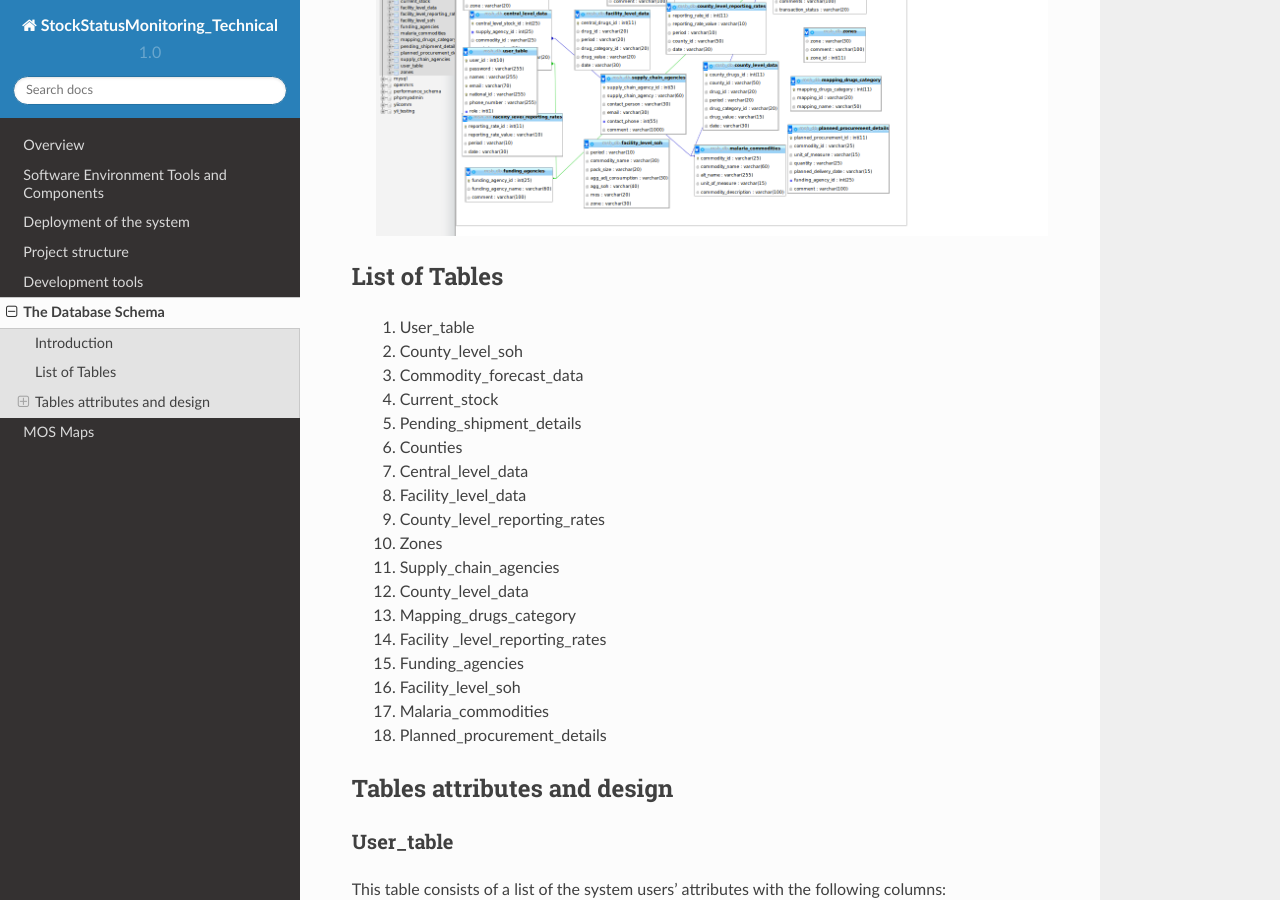
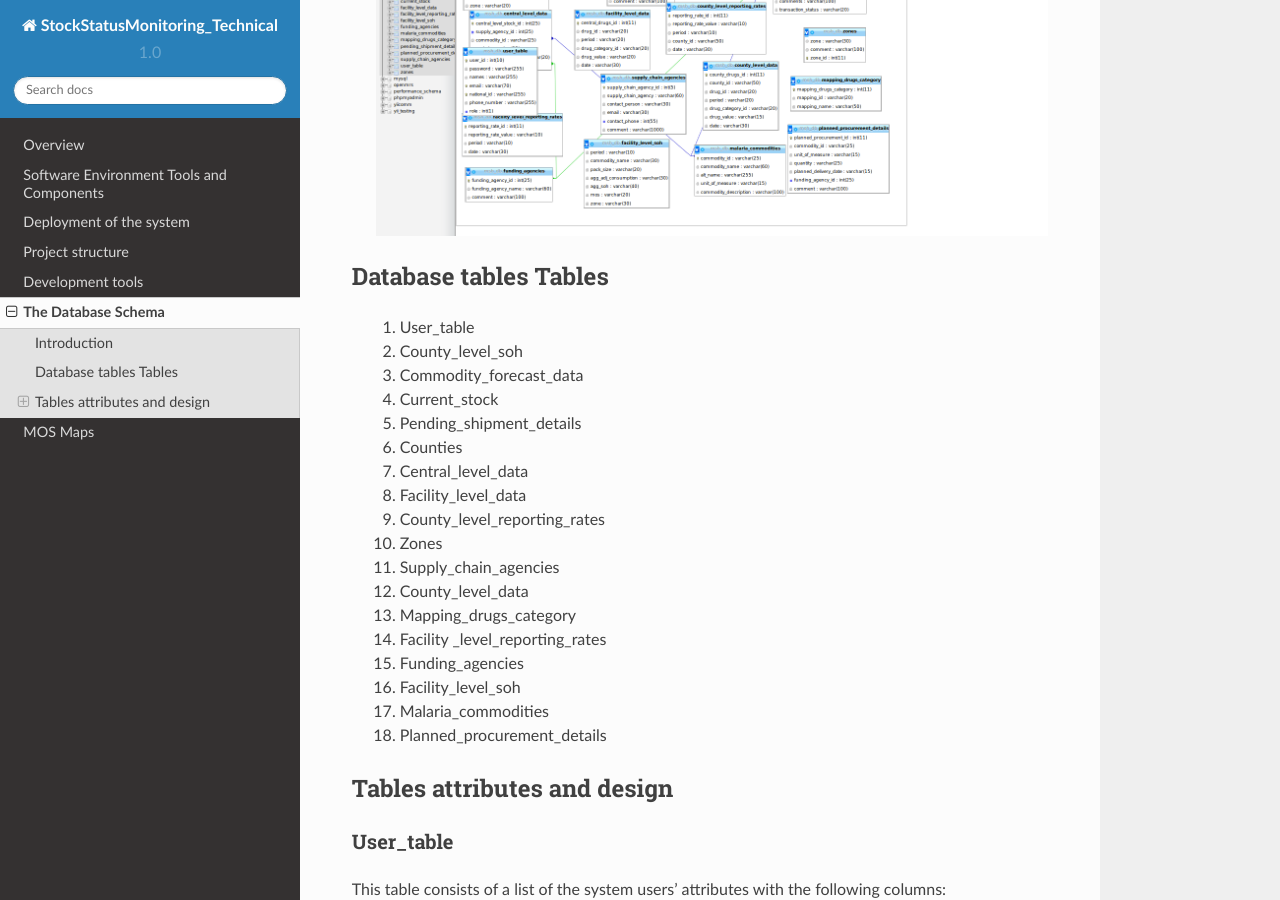
Before and after one commit to bangadennis/DHIS2-Malaria-Stock-Status-Monitoring-tool-Technical-documantation, a Sphinx documentation site: the page built from source/DatabaseSchema.rst, in a window 1280 px wide and 900 px high, scrolled down 502 px. Built offline with Sphinx 7.4.7 and the Read the Docs theme 2.0.0, drawn with Linux system fonts in a browser that asks for light colours.

Commit message:
Changes on the database schema

```diff
--- a/source/DatabaseSchema.rst
+++ b/source/DatabaseSchema.rst
@@ -9,8 +9,13 @@ Here is the screenshot of the database schema:
 
     .. figure:: images/DatabaseSchema.png
 
-List of Tables
-----------------
+
+
+
+
+
+Database tables Tables
+-----------------------
 		#. User_table
 		#. County_level_soh
 		#. Commodity_forecast_data
```
Also changed, not shown: 8 other files.
